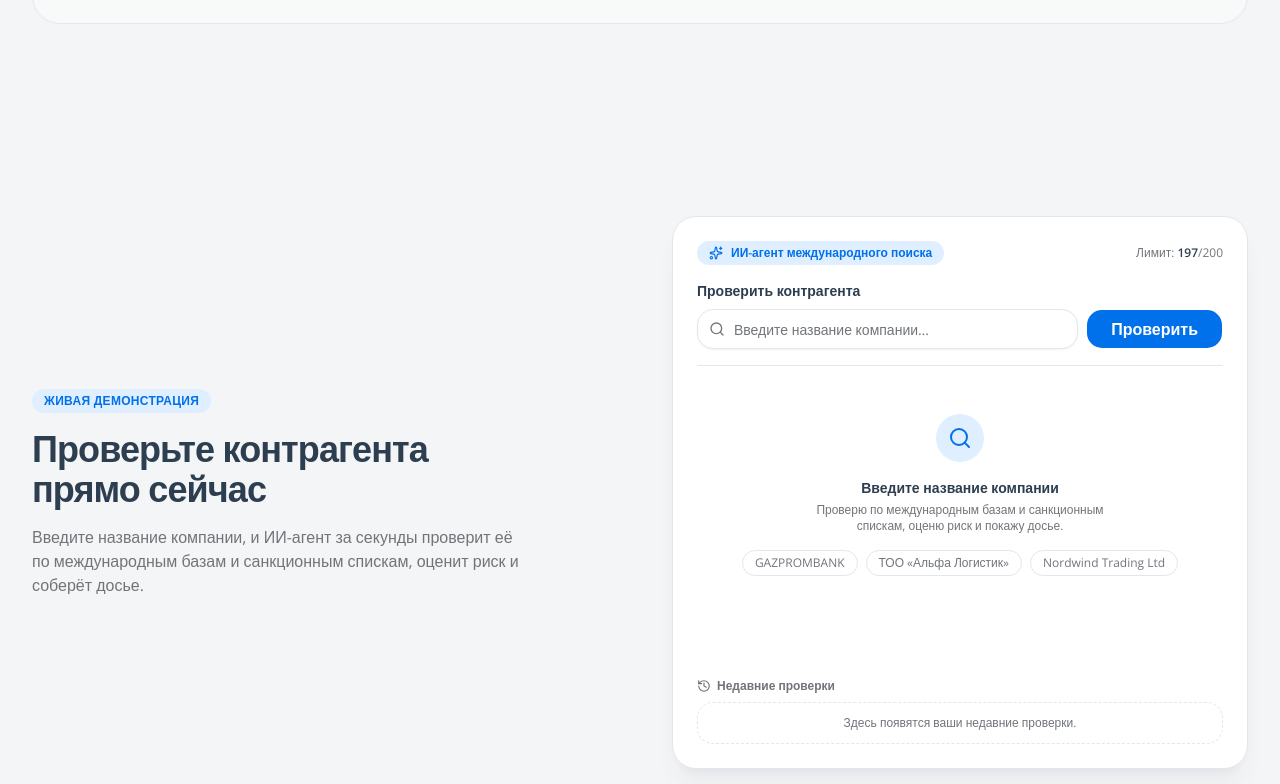
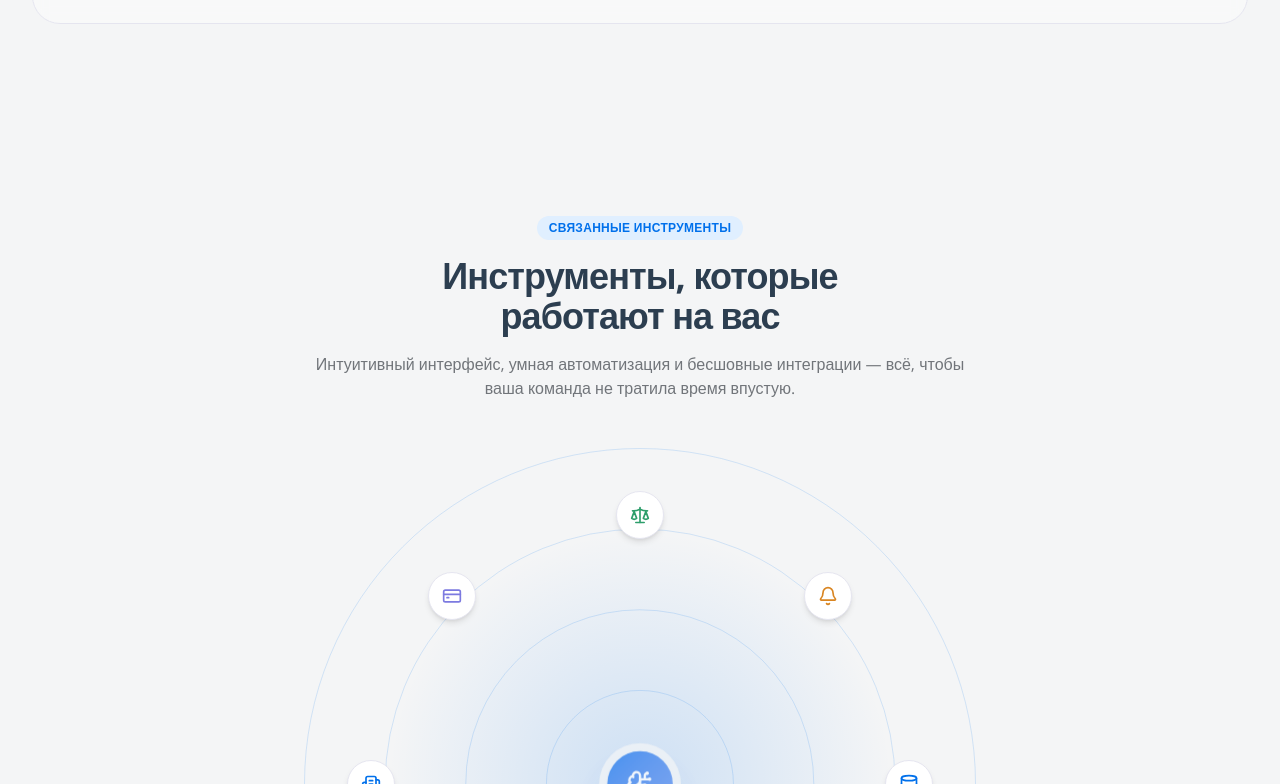
Before and after one commit to dzhmnklva012/-e-analytic, a Next.js app in the folder compliance-landing/: page / in a window 1280 px wide. Shown: the part 4796-5580 px from the top of the page. Built offline with nearby package versions, Linux system fonts and the light colour scheme.

Commit message:
Auto-update: page.tsx

```diff
--- a/compliance-landing/src/app/page.tsx
+++ b/compliance-landing/src/app/page.tsx
@@ -53,21 +53,6 @@ export default function Home() {
 
         <FeaturesDashboard />
 
-        {/* Live demo */}
-        <Section id="demo">
-          <div className="grid items-center gap-12 lg:grid-cols-2 lg:gap-16">
-            <SectionHeading
-              align="left"
-              eyebrow="Живая демонстрация"
-              title="Проверьте контрагента прямо сейчас"
-              description="Введите название компании, и ИИ-агент за секунды проверит её по международным базам и санкционным спискам, оценит риск и соберёт досье."
-            />
-            <div className="mx-auto w-full max-w-xl">
-              <ScreeningDemo />
-            </div>
-          </div>
-        </Section>
-
         <RadialTools />
 
         {/* Pricing */}
```
